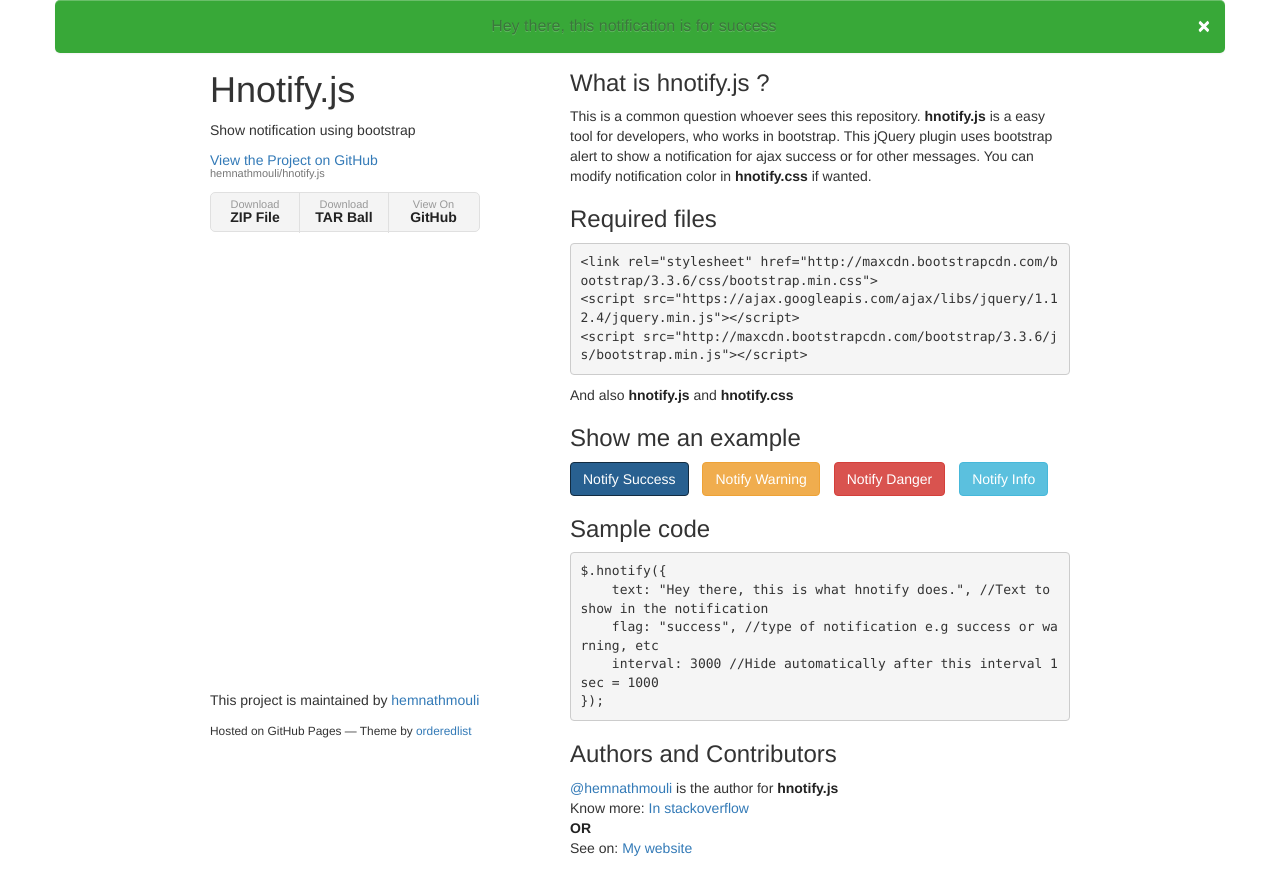
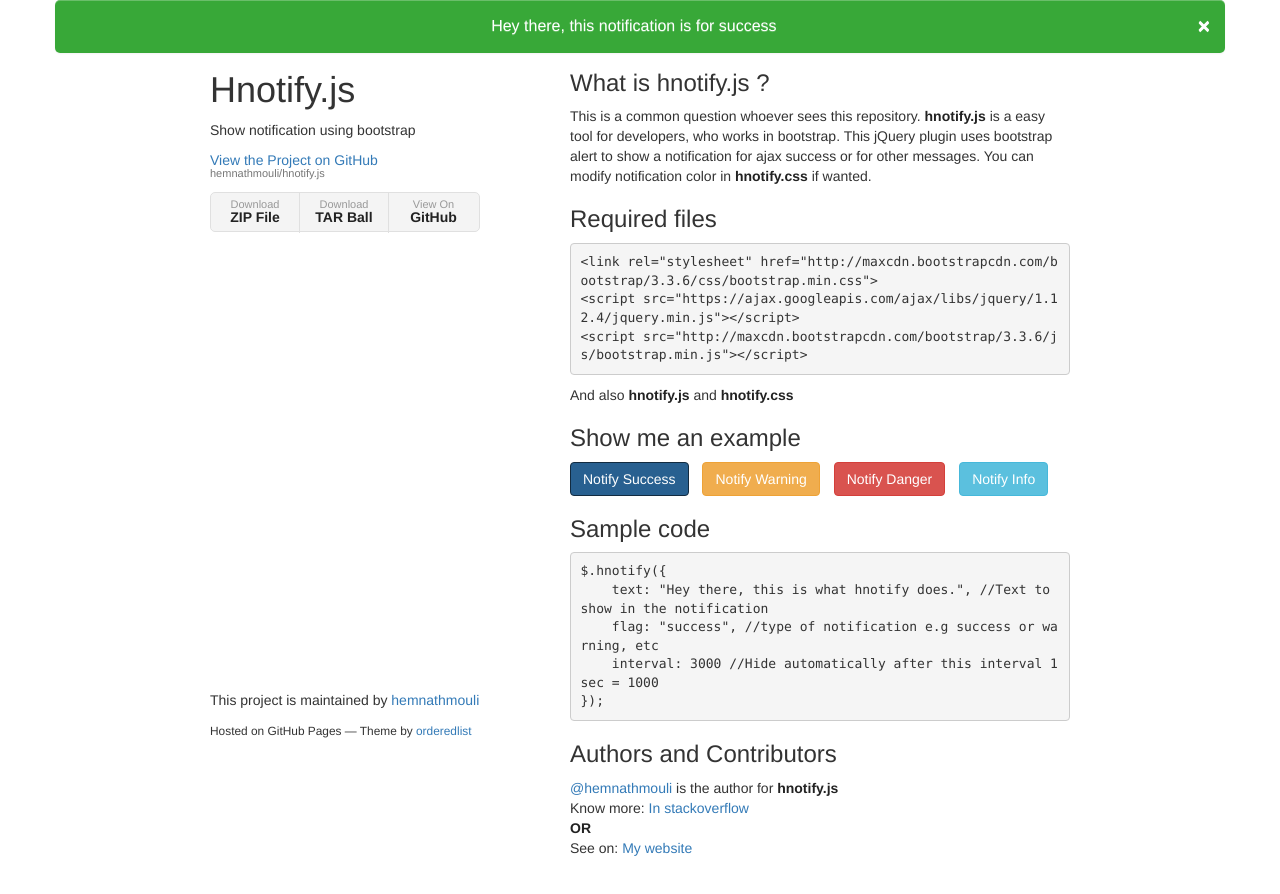
Before and after one commit to hemnathmouli/hnotify.js, a plain HTML site: page index.html in a window 1280 px wide. Both pictures are taken after a click on the link "Notify Success". Drawn offline with nearby package versions, Linux system fonts and the light colour scheme.

Commit message:
Update styles.css

```diff
--- a/stylesheets/styles.css
+++ b/stylesheets/styles.css
@@ -56,7 +56,7 @@
 
 .btn { margin-right: 10px; }
 
-.alert-warning span { color: #fff; }
+.alert-warning span, .alert-success span { color: #fff; }
 
 body {
   background-color: #fff;
```
